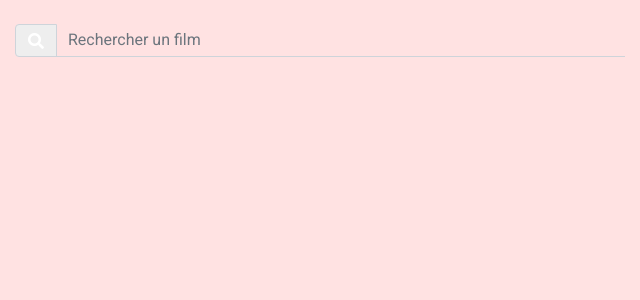
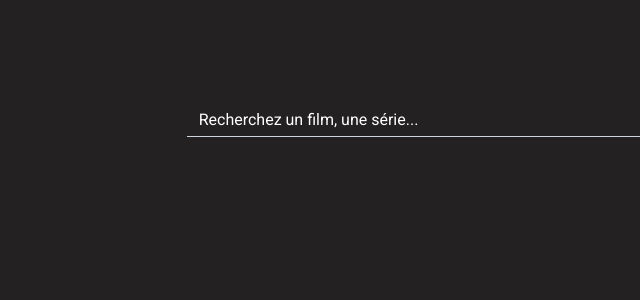
Before and after one commit to hsravo/reactmovies, a React (Create React App) app: page / in a window 1280 px wide. Shown: the top 300 px of the page, without its empty margins (0-640 px from the left). Built offline with nearby package versions, Linux system fonts and the light colour scheme.

Commit message:
components ok

```diff
--- a/src/components/MovieCard.jsx
+++ b/src/components/MovieCard.jsx
@@ -1,9 +1,10 @@
 import {Card, Button} from "react-bootstrap";
+import Logo from "../assets//img/default-movie.png";
 
 const MovieCard = ({ movie }) => {
   return (
-    <Card style={{ width: "18rem" }}>
-      <Card.Img variant="top" src={movie.Poster} />
+    <Card style={{ width: "18rem", height: "35rem", margin:"1rem"}}>
+      <Card.Img variant="top" src={movie.Poster === "N/A" ? Logo : movie.Poster} style={{ height:"20rem", objectFit:"cover" }} />
       <Card.Body>
         <Card.Title>{movie.Title}</Card.Title>
         <Card.Text>{movie.Year}</Card.Text>
--- /dev/null
+++ b/src/components/MoviesList.jsx
@@ -0,0 +1,19 @@
+import MovieCard from "../components/MovieCard";
+import {Container,Row,Col} from "react-bootstrap";
+
+const MoviesList = ({results}) => {
+
+  return (
+      <Container>
+        <Row className="justify-content-md-center">
+        {results.Search?.map((movie) => (
+        <Col>
+          <MovieCard movie={movie}/>
+        </Col>))}
+        </Row>
+      </Container>
+  )
+
+}
+
+export default MoviesList;
--- a/src/pages/Home.jsx
+++ b/src/pages/Home.jsx
@@ -1,6 +1,7 @@
 import React, { useState, useEffect } from "react";
-import MovieCard from "../components/MovieCard";
-import { MDBCol, MDBIcon } from "mdbreact";
+import MoviesList from "../components/MoviesList";
+import { MDBCol } from "mdbreact";
+import './home.scss';
 
 const Home = () => {
   const [searchInput, setSearchInput] = useState("")
@@ -10,6 +11,7 @@ const Home = () => {
       fetch(`http://www.omdbapi.com/?s=${searchInput}&apikey=42d3e6f7`)
       .then((response) => response.json())
       .then((response) => setResults(response))
+      .then((response) => (console.log(results)))
   };
 
   const handleChange = (event) => {
@@ -26,33 +28,19 @@ const Home = () => {
 
   return (
     <div>
-      <MDBCol md="6">
+      <MDBCol id="searchbar" md="10">
         <div className="input-group md-form form-sm form-1 pl-0">
-          <div className="input-group-prepend">
-            <span
-              className="input-group-text grey lighten-3"
-              id="basic-text1"
-            >
-              <MDBIcon className="text-white" icon="search" />
-            </span>
-          </div>
           <input
             value={searchInput}
             onChange={handleChange}
             className="form-control my-0 py-1"
             type="text"
-            placeholder="Rechercher un film"
+            placeholder="Recherchez un film, une série..."
             aria-label="Search"
           />
         </div>
       </MDBCol>
-      <div>
-        {results.Search?.map((movie) => (
-          <div>
-            <MovieCard movie={movie}/>
-          </div>
-        ))}
-      </div>
+      <MoviesList results={results}/>
     </div>
   );
 };
--- /dev/null
+++ b/src/pages/home.scss
@@ -0,0 +1,11 @@
+#searchbar {
+    margin: auto;
+    width: 100%;
+    padding: 5rem;
+    .form-control {
+        color:white;
+    }
+    ::placeholder {
+        color:white;
+    }
+}
--- a/src/style.scss
+++ b/src/style.scss
@@ -1,4 +1,4 @@
-$myColor: #ffe2e2;
+$myColor: #232121;
 
 body {
     background-color: $myColor;
```
Also changed, not shown: src/assets/img/default-movie.png (added).
